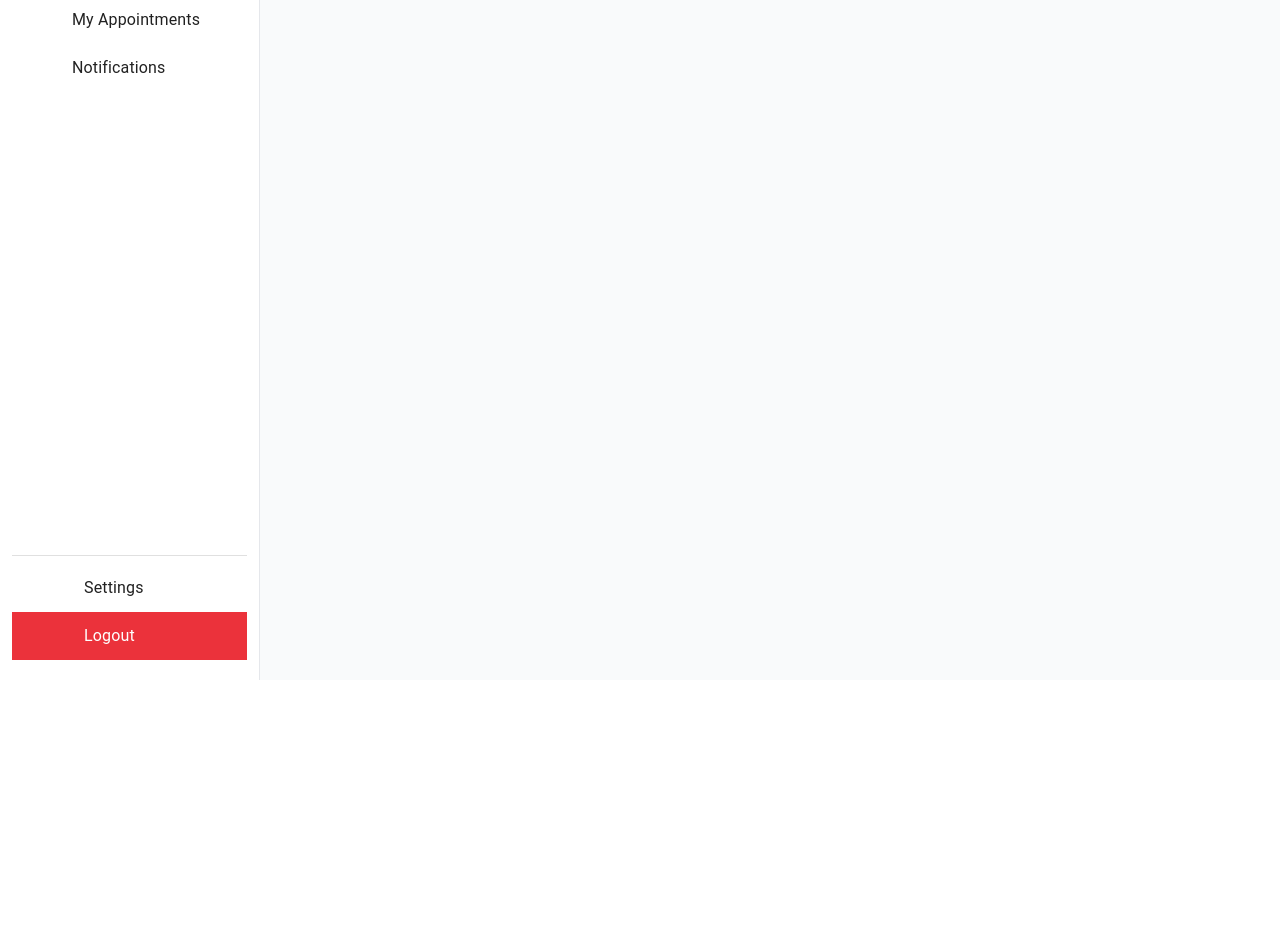
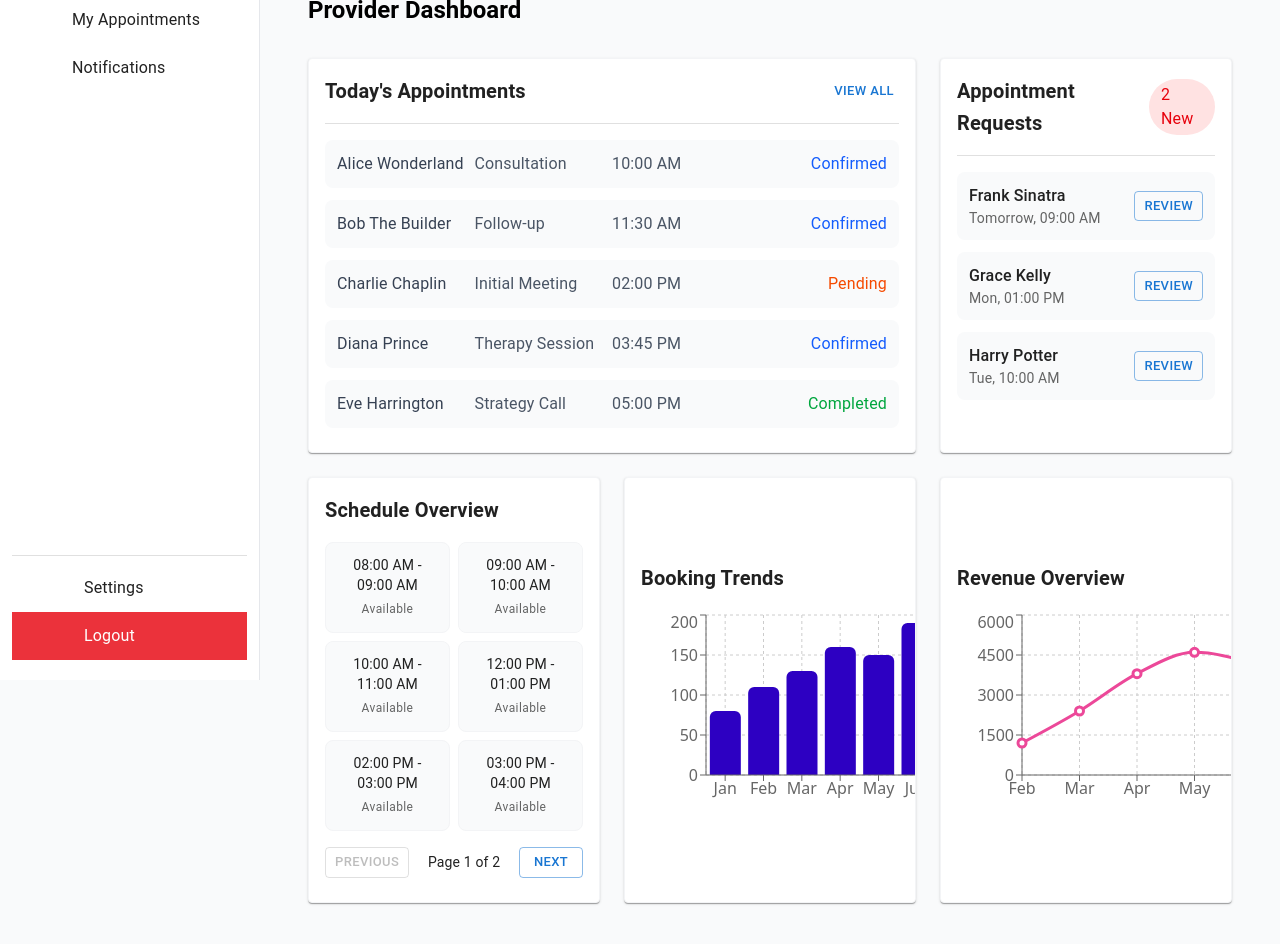
Before and after one commit to jakariachynabil10/smart-appointment-frontend, a Next.js app: page /dashboard/provider in a window 1280 px wide. Shown: the part 120-1064 px from the top of the page. Before the commit the page ends 800 px from the top, so only its background shows below. Built offline with nearby package versions, Linux system fonts and the light colour scheme; some icons are missing.

Commit message:
appointment and availabiliity api implement done

```diff
--- a/package.json
+++ b/package.json
@@ -27,7 +27,8 @@
     "react-dom": "19.2.0",
     "react-hook-form": "^7.65.0",
     "react-hot-toast": "^2.6.0",
-    "react-redux": "^9.2.0"
+    "react-redux": "^9.2.0",
+    "recharts": "^3.3.0"
   },
   "devDependencies": {
     "@tailwindcss/postcss": "^4",
--- a/src/app/(withDashboardLayout)/dashboard/provider/page.tsx
+++ b/src/app/(withDashboardLayout)/dashboard/provider/page.tsx
@@ -1,10 +1,185 @@
-import React from 'react';
+"use client";
+import React from "react";
+import { motion } from "framer-motion";
+import {
+  Box,
+  Card,
+  CardContent,
+  Typography,
+  Button,
+  Divider,
+} from "@mui/material";
+import {
+  LineChart,
+  Line,
+  CartesianGrid,
+  XAxis,
+  YAxis,
+  Tooltip,
+  BarChart,
+  Bar,
+} from "recharts";
 
 const ProviderPage = () => {
+  const appointments = [
+    { name: "Alice Wonderland", service: "Consultation", time: "10:00 AM", status: "Confirmed" },
+    { name: "Bob The Builder", service: "Follow-up", time: "11:30 AM", status: "Confirmed" },
+    { name: "Charlie Chaplin", service: "Initial Meeting", time: "02:00 PM", status: "Pending" },
+    { name: "Diana Prince", service: "Therapy Session", time: "03:45 PM", status: "Confirmed" },
+    { name: "Eve Harrington", service: "Strategy Call", time: "05:00 PM", status: "Completed" },
+  ];
+
+  const appointmentRequests = [
+    { name: "Frank Sinatra", time: "Tomorrow, 09:00 AM" },
+    { name: "Grace Kelly", time: "Mon, 01:00 PM" },
+    { name: "Harry Potter", time: "Tue, 10:00 AM" },
+  ];
+
+  const bookingData = [
+    { month: "Jan", bookings: 80 },
+    { month: "Feb", bookings: 110 },
+    { month: "Mar", bookings: 130 },
+    { month: "Apr", bookings: 160 },
+    { month: "May", bookings: 150 },
+    { month: "Jun", bookings: 190 },
+  ];
+
+  const revenueData = [
+    { month: "Feb", revenue: 1200 },
+    { month: "Mar", revenue: 2400 },
+    { month: "Apr", revenue: 3800 },
+    { month: "May", revenue: 4600 },
+    { month: "Jun", revenue: 4200 },
+  ];
+
+  // Pagination for Schedule
+  const [page, setPage] = React.useState(0);
+  const slotsPerPage = 6;
+
+  const timeSlots = [
+    "08:00 AM - 09:00 AM",
+    "09:00 AM - 10:00 AM",
+    "10:00 AM - 11:00 AM",
+    "12:00 PM - 01:00 PM",
+    "02:00 PM - 03:00 PM",
+    "03:00 PM - 04:00 PM",
+    "04:00 PM - 05:00 PM",
+    "05:00 PM - 06:00 PM",
+    "06:00 PM - 07:00 PM",
+  ];
+
+  const totalPages = Math.ceil(timeSlots.length / slotsPerPage);
+  const currentSlots = timeSlots.slice(page * slotsPerPage, page * slotsPerPage + slotsPerPage);
+
   return (
-    <>
-      <h1>Provider</h1>
-    </>
+    <Box className="p-6 bg-gray-50 min-h-screen">
+      <Typography variant="h5" fontWeight="bold" mb={4}>
+        Provider Dashboard
+      </Typography>
+
+      <div className="grid grid-cols-1 xl:grid-cols-3 gap-6 items-stretch">
+        {/* Today's Appointments */}
+        <motion.div initial={{ opacity: 0, y: 30 }} animate={{ opacity: 1, y: 0 }} transition={{ duration: 0.6 }} className="xl:col-span-2 h-full">
+          <Card className="shadow-sm border border-gray-100 rounded-2xl h-full flex flex-col">
+            <CardContent className="grow flex flex-col">
+              <Box className="flex justify-between items-center mb-4">
+                <Typography variant="h6" fontWeight="bold">Today&apos;s Appointments</Typography>
+                <Button size="small" variant="text">View All</Button>
+              </Box>
+              <Divider />
+              <Box mt={2} className="space-y-3 grow">
+                {appointments.map((item, i) => (
+                  <Box key={i} className="flex justify-between items-center bg-gray-50 hover:bg-gray-100 p-3 rounded-lg">
+                    <Typography className="w-1/4 font-medium text-gray-700">{item.name}</Typography>
+                    <Typography className="w-1/4 text-gray-600">{item.service}</Typography>
+                    <Typography className="w-1/4 text-gray-600">{item.time}</Typography>
+                    <Typography className={`w-1/4 text-right font-medium ${item.status === "Confirmed" ? "text-blue-600" : item.status === "Pending" ? "text-orange-600" : "text-green-600"}`}>{item.status}</Typography>
+                  </Box>
+                ))}
+              </Box>
+            </CardContent>
+          </Card>
+        </motion.div>
+
+        {/* Appointment Requests */}
+        <motion.div initial={{ opacity: 0, y: 30 }} animate={{ opacity: 1, y: 0 }} transition={{ duration: 0.6 }} className="h-full">
+          <Card className="shadow-sm border border-gray-100 rounded-2xl h-full flex flex-col">
+            <CardContent className="grow flex flex-col">
+              <Box className="flex justify-between items-center mb-4">
+                <Typography variant="h6" fontWeight="bold">Appointment Requests</Typography>
+                <Typography className="text-sm bg-red-100 text-red-600 px-3 py-1 rounded-full">2 New</Typography>
+              </Box>
+              <Divider />
+              <Box mt={2} className="space-y-3 grow">
+                {appointmentRequests.map((req, i) => (
+                  <Box key={i} className="flex justify-between items-center bg-gray-50 hover:bg-gray-100 p-3 rounded-lg">
+                    <Box>
+                      <Typography fontWeight="medium">{req.name}</Typography>
+                      <Typography variant="body2" color="text.secondary">{req.time}</Typography>
+                    </Box>
+                    <Button size="small" variant="outlined">Review</Button>
+                  </Box>
+                ))}
+              </Box>
+            </CardContent>
+          </Card>
+        </motion.div>
+
+        {/* Schedule + Charts Row */}
+        <motion.div initial={{ opacity: 0, y: 30 }} animate={{ opacity: 1, y: 0 }} transition={{ duration: 0.6, delay: 0.1 }} className="xl:col-span-3 grid grid-cols-1 md:grid-cols-3 gap-6 items-stretch">
+
+          {/* Schedule Overview */}
+          <Card className="shadow-sm border border-gray-100 rounded-2xl h-full flex flex-col">
+            <CardContent className="grow">
+              <Typography variant="h6" fontWeight="bold" mb={2}>Schedule Overview</Typography>
+
+              <div className="grid grid-cols-2 gap-2">
+                {currentSlots.map((slot, i) => (
+                  <Box key={i} className="p-3 bg-gray-50 hover:bg-blue-50 border border-gray-100 rounded-lg text-center">
+                    <Typography variant="body2" className="font-medium">{slot}</Typography>
+                    <Typography variant="caption" color="text.secondary">Available</Typography>
+                  </Box>
+                ))}
+              </div>
+
+              <Box className="flex justify-between items-center mt-4">
+                <Button size="small" variant="outlined" disabled={page === 0} onClick={() => setPage(prev => prev - 1)}>Previous</Button>
+                <Typography variant="body2">Page {page + 1} of {totalPages}</Typography>
+                <Button size="small" variant="outlined" disabled={page === totalPages - 1} onClick={() => setPage(prev => prev + 1)}>Next</Button>
+              </Box>
+            </CardContent>
+          </Card>
+
+          {/* Booking Trends */}
+          <Card className="shadow-sm border border-gray-100 rounded-2xl h-full flex flex-col">
+            <CardContent className="grow flex flex-col justify-center">
+              <Typography variant="h6" fontWeight="bold" mb={2}>Booking Trends</Typography>
+              <BarChart width={300} height={200} data={bookingData}>
+                <CartesianGrid strokeDasharray="3 3" />
+                <XAxis dataKey="month" />
+                <YAxis />
+                <Tooltip />
+                <Bar dataKey="bookings" fill="#2D00C2" radius={[6, 6, 0, 0]} />
+              </BarChart>
+            </CardContent>
+          </Card>
+
+          {/* Revenue Overview */}
+          <Card className="shadow-sm border border-gray-100 rounded-2xl h-full flex flex-col">
+            <CardContent className="grow flex flex-col justify-center">
+              <Typography variant="h6" fontWeight="bold" mb={2}>Revenue Overview</Typography>
+              <LineChart width={300} height={200} data={revenueData}>
+                <CartesianGrid strokeDasharray="3 3" />
+                <XAxis dataKey="month" />
+                <YAxis />
+                <Tooltip />
+                <Line type="monotone" dataKey="revenue" stroke="#EC4899" strokeWidth={3} dot={{ r: 4 }} />
+              </LineChart>
+            </CardContent>
+          </Card>
+        </motion.div>
+      </div>
+    </Box>
   );
 };
 
--- /dev/null
+++ b/src/redux/api/appointmentApi.ts
@@ -0,0 +1,34 @@
+import { TagTypes } from "../tag-types";
+import { baseApi } from "./baseApi";
+
+export const appoitnmentApi = baseApi.injectEndpoints({
+  endpoints : (build) => ({
+    createAppointment : build.mutation({
+        query : (data) => ({
+            url : "/appointment/create-appointment",
+            method : "POST",
+            data
+        }),
+        invalidatesTags : [TagTypes.user]
+    }),
+    getUserAppointment : build.query({
+        query : (userId) => ({
+            url : `/appointment/${userId}`,
+            method : "GET"
+        }),
+        providesTags : [TagTypes.user]
+    }),
+    updateAppointmentStatus : build.mutation({
+        query : ({id, status}) => ({
+              url : `/appointment/${id}`,
+              method : "PATCH",
+              data : {status},
+        }),
+        invalidatesTags : [TagTypes.user]
+    })
+  })
+})
+
+
+
+export const {useCreateAppointmentMutation, useGetUserAppointmentQuery, useUpdateAppointmentStatusMutation} = appoitnmentApi
--- /dev/null
+++ b/src/redux/api/availabilityApi.ts
@@ -0,0 +1,25 @@
+import { TagTypes } from "../tag-types";
+import { baseApi } from "./baseApi";
+
+export const availabityApi = baseApi.injectEndpoints({
+    endpoints : (build) =>({
+        createAvailability : build.mutation({
+           query : (data) => ({
+            url : "/availability/create-availability",
+            method : "POST",
+            data
+           }),
+           invalidatesTags : [TagTypes.superadmin, TagTypes.admin, TagTypes.provider]
+        }),
+        getAvailabilityBySpecialist : build.query({
+            query : (specialistId) => ({
+                url : `/availability/${specialistId}`,
+                method : "GET"
+            }),
+            providesTags : [TagTypes.user,TagTypes.superadmin, TagTypes.admin, TagTypes.provider]
+        })
+    })
+})
+
+
+export const {useCreateAvailabilityMutation, useGetAvailabilityBySpecialistQuery} = availabityApi
```
Also changed, not shown: 1 other file (tests, documents, lock files or other folders).
